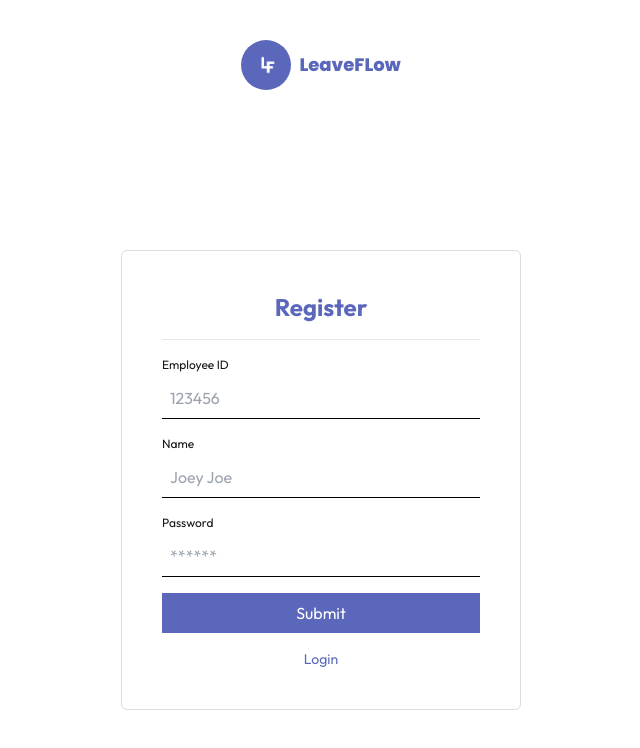
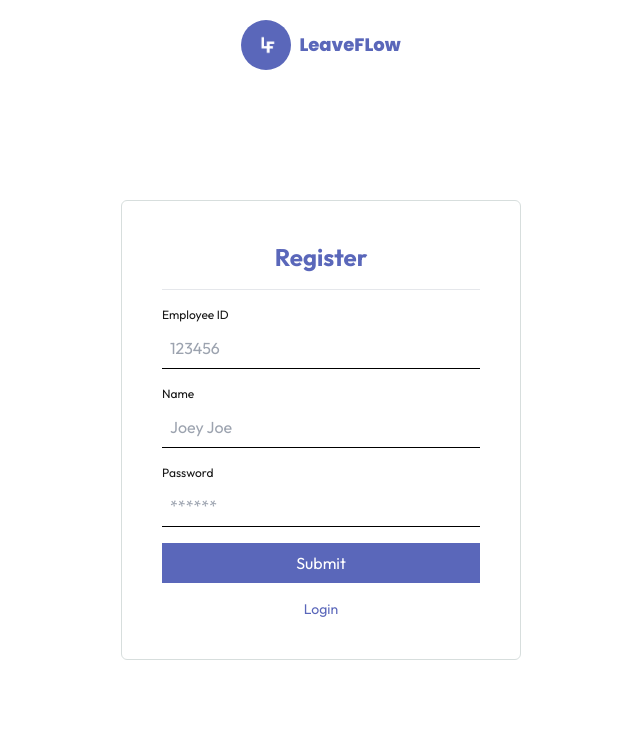
Before and after one commit to asad-shaik-md/LeaveFlow, a Next.js app in the folder client/: page /register in a window 1280 px wide. Shown: the top 748 px of the page, without its empty margins (319-959 px from the left). Built offline with nearby package versions, Linux system fonts and the light colour scheme.

Commit message:
Update layout and login/register pages for Leave Flow branding and improved structure

```diff
--- a/client/app/layout.tsx
+++ b/client/app/layout.tsx
@@ -14,8 +14,8 @@ const outfit = Outfit({
 });
 
 export const metadata: Metadata = {
-  title: "Create Next App",
-  description: "Generated by create next app",
+  title: "Leave Flow",
+  description: "A Web App for Leave Management",
 };
 
 export default function RootLayout({
--- a/client/app/login/page.tsx
+++ b/client/app/login/page.tsx
@@ -1,9 +1,10 @@
 import Image from "next/image";
+import Link from "next/link";
 
 export default function Login() {
   return (
-    <div className="min-h-screen flex flex-col items-center">
-      <div className="font-[family-name:var(--font-poppins)] flex justify-center items-center gap-2 mt-10">
+    <div>
+      <div className="font-[family-name:var(--font-poppins)] flex justify-center items-center gap-2 mt-5">
         <Image
           className="rounded-full"
           src="/LeaveFLow.png"
@@ -14,7 +15,8 @@ export default function Login() {
         <h1 className="text-lg text-[#5A67BA]">LeaveFLow</h1>
       </div>
 
-      <div className="w-full max-w-[400px] border-[1px] border-[#D7DEDD] px-[40px] mt-40 rounded-md font-[family-name:var(--font-outfit)]">
+      <div className="min-h-[90vh] flex flex-col justify-center items-center gap-[40px]">
+        <div className="flex flex-col w-full max-w-[400px] border-[1px] border-[#D7DEDD] px-[40px] rounded-md font-[family-name:var(--font-outfit)]">
           <h1 className="text-2xl text-[#5A67BA] font-bold pt-10 text-center">
             Login
           </h1>
@@ -54,12 +56,16 @@ export default function Login() {
           </form>
 
           <div className="flex justify-between text-sm mb-10">
-          <a href="/register" className="text-[#5A67BA] hover:underline">
+            <Link href="/register" className="text-[#5A67BA] hover:underline">
               Register
-          </a>
-          <a href="/forgot-password" className="text-[#5A67BA] hover:underline">
+            </Link>
+            <Link
+              href="/forgot-password"
+              className="text-[#5A67BA] hover:underline"
+            >
               Forgot Password?
-          </a>
+            </Link>
+          </div>
         </div>
       </div>
     </div>
--- a/client/app/register/page.tsx
+++ b/client/app/register/page.tsx
@@ -1,9 +1,10 @@
 import Image from "next/image";
+import Link from "next/link";
 
 export default function Register() {
   return (
-    <div className="min-h-screen flex flex-col items-center">
-      <div className="font-[family-name:var(--font-poppins)] flex justify-center items-center gap-2 mt-10">
+    <div>
+      <div className="font-[family-name:var(--font-poppins)] flex justify-center items-center gap-2 mt-5">
         <Image
           className="rounded-full"
           src="/LeaveFLow.png"
@@ -14,7 +15,8 @@ export default function Register() {
         <h1 className="text-lg text-[#5A67BA]">LeaveFLow</h1>
       </div>
 
-      <div className="w-full max-w-[400px] border-[1px] border-[#D7DEDD] px-[40px] mt-40 rounded-md font-[family-name:var(--font-outfit)]">
+      <div className="min-h-[90vh] flex flex-col justify-center items-center gap-[40px]">
+        <div className="flex flex-col w-full max-w-[400px] border-[1px] border-[#D7DEDD] px-[40px] rounded-md font-[family-name:var(--font-outfit)]">
           <h1 className="text-2xl text-[#5A67BA] font-bold pt-10 text-center">
             Register
           </h1>
@@ -66,9 +68,10 @@ export default function Register() {
           </form>
 
           <div className="flex justify-center text-sm mb-10">
-          <a href="/login" className="text-[#5A67BA] hover:underline">
+            <Link href="/login" className="text-[#5A67BA] hover:underline">
               Login
-          </a>
+            </Link>
+          </div>
         </div>
       </div>
     </div>
```
Lines whose indentation alone changed are shown as unchanged.
